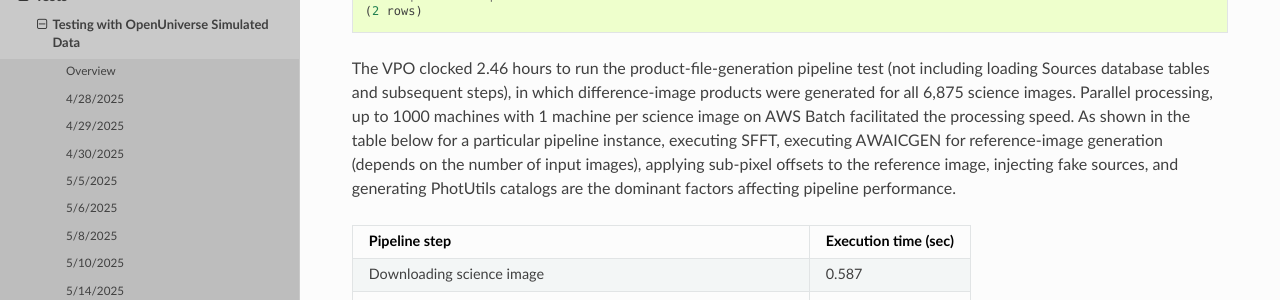
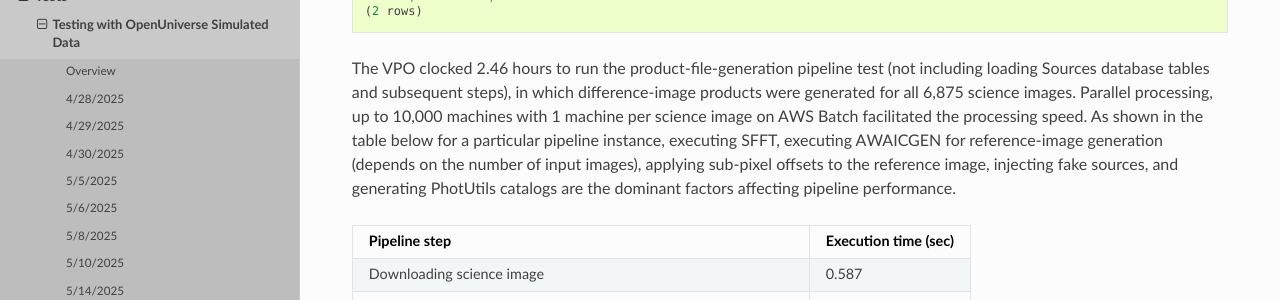
Before and after one commit to Caltech-IPAC/rapid, a Sphinx documentation site: the page built from docs/source/dev/openuniv_tests.rst, in a window 1280 px wide and 900 px high, scrolled down 30231 px. Shown: the part 199-499 px from the top of the window. Built offline with Sphinx 7.4.7 and the Read the Docs theme 3.1.0, drawn with Linux system fonts in a browser that asks for light colours; some of the changed text lies outside the part shown.

Commit message:
Added VPO benchmark.

```diff
--- a/docs/source/dev/openuniv_tests.rst
+++ b/docs/source/dev/openuniv_tests.rst
@@ -979,7 +979,7 @@
     (2 rows)
 
 The VPO clocked 3.55 hours to run the entire test (all 6,875 science images),
-with parallel processing (up to 1000 machines with 1 machine per science image).
+with parallel processing (up to 10,000 machines with 1 machine per science image).
 As shown in the table below for a particular pipeline instance, executing SFFT,
 executing AWAICGEN for reference-image generation, and injecting fake sources
 are the dominant factors affecting pipeline performance.
@@ -1129,7 +1129,7 @@
 The VPO clocked 2.46 hours to run the product-file-generation pipeline test
 (not including loading Sources database tables and subsequent steps), in which
 difference-image products were generated for all 6,875 science images.
-Parallel processing, up to 1000 machines with 1 machine per science image on AWS Batch
+Parallel processing, up to 10,000 machines with 1 machine per science image on AWS Batch
 facilitated the processing speed.
 As shown in the table below for a particular pipeline instance, executing SFFT,
 executing AWAICGEN for reference-image generation (depends on the number of input images),
@@ -1332,3 +1332,9 @@
 in parallel under AWS Batch.
 
 .. image:: elapsed_vs_started_20260325.png
+
+The VPO clocked 2.8 hours to run the product-file-generation pipeline test
+(not including loading Sources database tables and subsequent steps), in which
+difference-image products were generated for all 6,875 science images.
+Parallel processing, up to 10,000 machines with 1 machine per science image on AWS Batch
+facilitated the processing speed.
```
